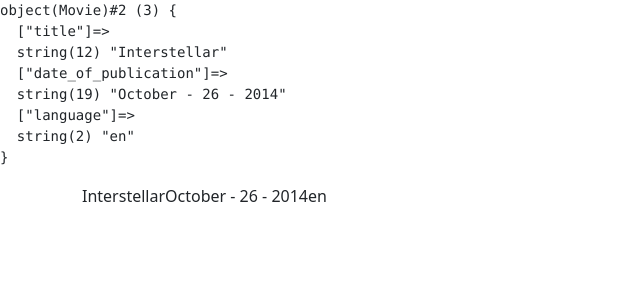
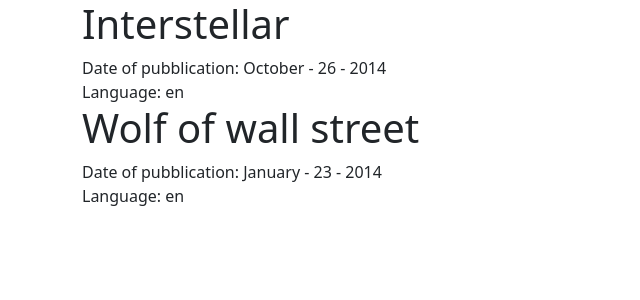
Before and after one commit to Pippo1997/php-oop-1, a PHP site: page / in a window 1280 px wide. Shown: the top 300 px of the page, without its empty margins (0-640 px from the left). Run offline with PHP 8.4, Linux system fonts and the light colour scheme; some libraries are stand-ins or nearby versions.

Commit message:
add 2 movie

```diff
--- a/index.php
+++ b/index.php
@@ -16,25 +16,33 @@ class Movie {
         $this->language = $_language;
     }
 
+    // funzione titolo
     public function getTitle(){
         return $this->title;
     }
 
+    // funzione data
     public function getdate(){
         return $this->date_of_publication;
     }
 
+    // funzione lingua
     public function getlanguage(){
         return $this->language;
     }
 
 }
 
+// film 1
 $interstellar = new Movie('Interstellar', 'October - 26 - 2014', 'en');
+// film 2
+$wolfOfWallStreet = new Movie('Wolf of wall street', 'January - 23 - 2014', 'en');
 
-echo "<pre>";
-var_dump($interstellar);
-echo "</pre>";
+
+// echo "<pre>";
+// var_dump($interstellar);
+// var_dunp($wolfOfWallStreet);
+// echo "</pre>";
 
 ?>
 
@@ -60,9 +68,16 @@ echo "</pre>";
             <div class="row">
                 <div class="col-12">
                     <?php
-                        echo $interstellar->getTitle();
-                        echo $interstellar->getdate();
-                        echo $interstellar->getlanguage();
+                        echo "<h1>" .$interstellar->getTitle() ."</h1>";
+                        echo "<div>Date of pubblication: " .$interstellar->getdate() ."</div>";
+                        echo "<div>Language: " .$interstellar->getlanguage() ."<div>";
+                    ?>
+                </div>
+                <div class="col-12">
+                    <?php
+                        echo "<h1>" .$wolfOfWallStreet->getTitle() ."</h1>";
+                        echo "<div>Date of pubblication: " .$wolfOfWallStreet->getdate() ."<div>";
+                        echo "<div>Language: " .$wolfOfWallStreet->getlanguage() ."<div>";
                     ?>
                 </div>
             </div>
```
